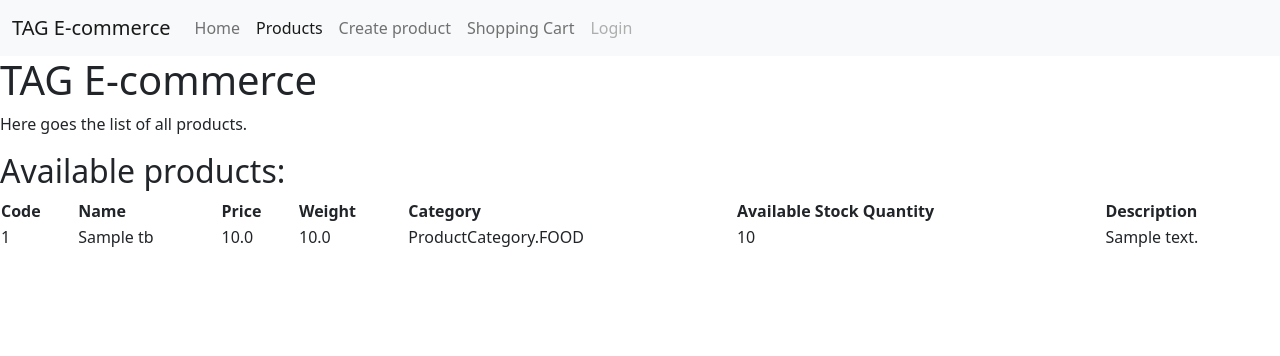
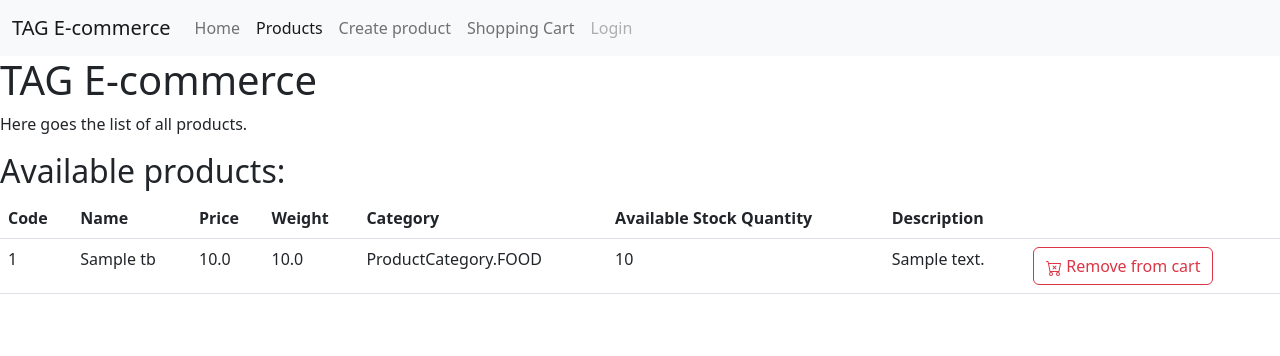
Before and after one commit to gilouzi/eng-soft2-tp, a Flask app: page /product in a window 1280 px wide. Shown: the top 356 px of the page. Run offline with Flask 2, Linux system fonts and the light colour scheme; tables that the repository leaves empty hold one stand-in row (values such as "Sample post").

Commit message:
cart button

```diff
--- a/ecommerce/api/product.py
+++ b/ecommerce/api/product.py
@@ -7,6 +7,7 @@ def save_product(name, price, weight, category, stock_amount, description):
     product = Product(name, price, weight, category, stock_amount, description)
     db_product.session.add(product)
     db_product.session.commit()
+
 
 @app.route('/product')
 def read_product():
--- /dev/null
+++ b/templates/product/buttons/remove_from_cart_button.html
@@ -0,0 +1,7 @@
+<button type="button" class="btn btn-outline-danger">
+    <svg xmlns="http://www.w3.org/2000/svg" width="16" height="16" fill="currentColor" class="bi bi-cart-x" viewBox="0 0 16 16">
+        <path d="M7.354 5.646a.5.5 0 1 0-.708.708L7.793 7.5 6.646 8.646a.5.5 0 1 0 .708.708L8.5 8.207l1.146 1.147a.5.5 0 0 0 .708-.708L9.207 7.5l1.147-1.146a.5.5 0 0 0-.708-.708L8.5 6.793 7.354 5.646z"></path>
+        <path d="M.5 1a.5.5 0 0 0 0 1h1.11l.401 1.607 1.498 7.985A.5.5 0 0 0 4 12h1a2 2 0 1 0 0 4 2 2 0 0 0 0-4h7a2 2 0 1 0 0 4 2 2 0 0 0 0-4h1a.5.5 0 0 0 .491-.408l1.5-8A.5.5 0 0 0 14.5 3H2.89l-.405-1.621A.5.5 0 0 0 2 1H.5zm3.915 10L3.102 4h10.796l-1.313 7h-8.17zM6 14a1 1 0 1 1-2 0 1 1 0 0 1 2 0zm7 0a1 1 0 1 1-2 0 1 1 0 0 1 2 0z"></path>
+    </svg>
+    Remove from cart
+</button>
--- a/templates/product/read.html
+++ b/templates/product/read.html
@@ -6,16 +6,20 @@
 {% block content %}
     <p>Here goes the list of all products.</p>
     <h2>Available products:</h2>
-    <table style="width:100%">
-        <tr>
-            <th>Code</th>
-            <th>Name</th>
-            <th>Price</th>
-            <th>Weight</th>
-            <th>Category</th>
-            <th>Available Stock Quantity</th>
-            <th>Description</th>
-        </tr>
+    <table class="table" style="width:100%">
+        <thead class="thead-dark">
+
+            <tr>
+                <th scope="col">Code</th>
+                <th scope="col">Name</th>
+                <th scope="col">Price</th>
+                <th scope="col">Weight</th>
+                <th scope="col">Category</th>
+                <th scope="col">Available Stock Quantity</th>
+                <th scope="col">Description</th>
+                <th></th>
+            </tr>
+        </thead>
         {% for product in products %}
             <tr>
                 <td>{{product.getId()}}</td>
@@ -25,6 +29,11 @@
                 <td>{{product.getCategory()}}</td>
                 <td>{{product.getStockAmount()}}</td>
                 <td>{{product.getDescription()}}</td>
+                {% if product.id % 2 == 0 %}
+                    <td>{% include "product/buttons/add_to_cart_button.html" %}</td>
+                {% else %}
+                    <td>{% include "product/buttons/remove_from_cart_button.html" %}</td>
+                {% endif%}
             </tr>
         {% endfor %}
     </table>
```
Also changed, not shown: templates/product/buttons/add_to_cart_button.html (added, +7 -0 lines).
